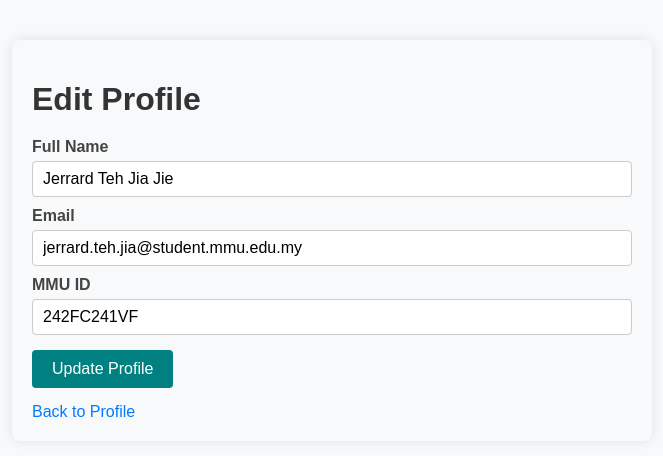
After one commit to jerrardteh/MMU-TutorFinder, a Flask app: page /studentprofile/studentprofile/edit in a window 1280 px wide. The commit adds this page. Shown: the top 456 px of the page, without its empty margins (308-971 px from the left). Run offline with Flask 3, Linux system fonts and the light colour scheme; a user stored in the database is signed in; data comes from the database, SQL or seed files in the repository; both versions use the stored data as it was after the commit.

Commit message:
do the studentprofile and also do the function to edit the studentprofile like change email name id

```diff
--- a/flaskregister.py
+++ b/flaskregister.py
@@ -1,6 +1,11 @@
-from flask import Flask, request, url_for, redirect, render_template, flash, Blueprint
+from flask import Flask, request, url_for, redirect, render_template, flash, Blueprint, config
 import sqlite3
 import hashlib
+import os
+from werkzeug.utils import secure_filename
+
+UPLOAD_FOLDER = 'static\profilepicture'
+ALLOWED_EXTENSIONS = {'png', 'jpg', 'jpeg', 'jfif', 'pjpeg', 'pjp', 'webp' }
 
 
 app = Blueprint('register', __name__)
@@ -9,6 +14,9 @@ app.secret_key = 'your_secret_key'
 def get_db_connection():
     conn = sqlite3.connect('users.db', check_same_thread=False)
     return conn, conn.cursor()
+
+def allowed_file(filename):
+    return '.' in filename and filename.rsplit('.', 1)[1].lower() in ALLOWED_EXTENSIONS
 
 @app.route('/')
 def html():
@@ -57,13 +65,28 @@ def register():
             return redirect(url_for('register.html'))
 
         role = request.form['role']
+        picture = request.files['profilepic']
+        print(allowed_file(picture.filename))
+        newfilename = ""
+        if picture.filename == "":
+            newfilename = 'default.jpg'
+        elif allowed_file(picture.filename) == False and newfilename != 'default.jpg':
+            flash ("Invalid File Type!")
+            return redirect(url_for('register.html'))
+        elif picture and allowed_file(picture.filename):
+            filename = secure_filename(picture.filename)
+            splitfilename = filename.split(".")
+            fileextension = splitfilename[-1]
+            newfilename = user + "." + fileextension
+            picture.save(os.path.join(UPLOAD_FOLDER, newfilename))
+
         bio = request.form['bio']
         subjects = request.form['subject']
 
         conn, cursor = get_db_connection()
 
-        cursor.execute('''INSERT INTO Users (full_name, username, password_hash, mmuid, email, role, bio, subjects) VALUES (?, ?, ?, ?, ?, ?, ?, ?)''',
-                    (fullName, user, hashPassword, mmuid, email, role, bio, subjects)
+        cursor.execute('''INSERT INTO Users (full_name, username, password_hash, mmuid, email, role, bio, subjects, profilepicture) VALUES (?, ?, ?, ?, ?, ?, ?, ?, ?)''',
+                    (fullName, user, hashPassword, mmuid, email, role, bio, subjects, newfilename)
                     )
 
         conn.commit()
--- a/main.py
+++ b/main.py
@@ -1,7 +1,8 @@
-from flask import Flask, render_template, redirect, url_for
+from flask import Flask, redirect, url_for
 from flasklogin import app as login_bp
 from flaskregister import app as register_bp
 from testingweb.testingweb import app as studentview_bp
+from studentprofile import studentprofile_bp
 from booklesson import app as booklesson_bp
 from tutorview import tutorview
 from chat import chat_bp
@@ -9,18 +10,16 @@ from addtime import app as addtime_bp
 from dropclasses import app as dropclasses_bp
 from adminview import app as adminview_bp
 
-# Initialize the Flask app
 app = Flask(__name__)
 app.secret_key = 'your_secret_key'
 
-# Define the main route
 @app.route('/')
 def appfunc():
     return redirect(url_for('login.html'))
 
-# Register Blueprints
+app.register_blueprint(studentprofile_bp, url_prefix='/studentprofile')
+app.register_blueprint(studentview_bp, url_prefix='/studentview')
 app.register_blueprint(login_bp, url_prefix='/login')
-app.register_blueprint(studentview_bp, url_prefix='/studentview')
 app.register_blueprint(register_bp, url_prefix='/register')
 app.register_blueprint(booklesson_bp, url_prefix='/booklesson')
 app.register_blueprint(tutorview, url_prefix='/tutorview')
--- /dev/null
+++ b/studentprofile.py
@@ -0,0 +1,73 @@
+from flask import Blueprint, render_template, session, g, redirect, request, flash, url_for
+import sqlite3
+
+studentprofile_bp = Blueprint('studentprofile', __name__)
+DATABASE = 'users.db'
+
+def get_db():
+    if 'db' not in g:
+        g.db = sqlite3.connect(DATABASE)
+        g.db.row_factory = sqlite3.Row
+    return g.db
+
+@studentprofile_bp.teardown_app_request
+def close_db(exception):
+    db = g.pop('db', None)
+    if db:
+        db.close()
+
+@studentprofile_bp.route('/studentprofile')
+def student_profile():
+    if 'username' not in session:
+        return redirect('/flasklogin')
+
+    db = get_db()
+    user = db.execute(
+        "SELECT full_name, email, mmuid FROM Users WHERE username = ?",
+        (session['username'],)
+    ).fetchone()
+
+    if not user:
+        return "User not found", 404
+
+    return render_template('studentprofile.html', user=user)
+
+@studentprofile_bp.route('/studentprofile/edit', methods=['GET', 'POST'])
+def edit_student_profile():
+    if 'username' not in session:
+        return redirect('/flasklogin')
+
+    db = get_db()
+    user = db.execute(
+        "SELECT full_name, email, mmuid FROM Users WHERE username = ?",
+        (session['username'],)
+    ).fetchone()
+
+    if request.method == 'POST':
+        full_name = request.form.get('full_name').strip()
+        email = request.form.get('email').strip()
+        mmuid = request.form.get('mmuid').strip()
+
+        if not full_name or not email or not mmuid:
+            flash('Please fill in all fields.', 'error')
+            return render_template('studentprofile_edit.html', user=user)
+
+        if (full_name == user['full_name'] and
+            email == user['email'] and
+            mmuid == user['mmuid']):
+            flash('No changes detected. Please modify at least one field.', 'error')
+            return render_template('studentprofile_edit.html', user=user)
+
+        try:
+            db.execute(
+                "UPDATE Users SET full_name = ?, email = ?, mmuid = ? WHERE username = ?",
+                (full_name, email, mmuid, session['username'])
+            )
+            db.commit()
+            flash('Profile updated successfully!', 'success')
+            return redirect(url_for('studentprofile.student_profile'))
+        except Exception as e:
+            flash('Update failed: ' + str(e), 'error')
+            return render_template('studentprofile_edit.html', user=user)
+
+    return render_template('studentprofile_edit.html', user=user)
--- /dev/null
+++ b/templates/studentprofile_edit.html
@@ -0,0 +1,100 @@
+<!DOCTYPE html>
+<html>
+<head>
+    <title>Edit Student Profile</title>
+    <style>
+        body {
+            font-family: Arial, sans-serif;
+            max-width: 600px;
+            margin: 40px auto;
+            padding: 20px;
+            background: #f8f9fa;
+            border-radius: 8px;
+            box-shadow: 0 0 12px rgba(0,0,0,0.1);
+        }
+        h1 {
+            color: #333;
+            margin-bottom: 20px;
+        }
+        label {
+            display: block;
+            margin: 10px 0 5px;
+            font-weight: bold;
+            color: #444;
+        }
+        input[type="text"], input[type="email"] {
+            width: 100%;
+            padding: 8px 10px;
+            font-size: 1em;
+            border-radius: 4px;
+            border: 1px solid #ccc;
+            box-sizing: border-box;
+        }
+        button {
+            margin-top: 15px;
+            padding: 10px 20px;
+            font-size: 1em;
+            background-color: teal;
+            color: white;
+            border: none;
+            border-radius: 4px;
+            cursor: pointer;
+        }
+        button:hover {
+            background-color: #005f5f;
+        }
+        ul.flash-messages {
+            list-style-type: none;
+            padding: 0;
+            margin-bottom: 15px;
+        }
+        ul.flash-messages li {
+            margin-bottom: 10px;
+            font-weight: bold;
+        }
+        ul.flash-messages li.success {
+            color: teal;
+        }
+        ul.flash-messages li.error {
+            color: red;
+        }
+        a.back-link {
+            display: inline-block;
+            margin-top: 15px;
+            color: #007bff;
+            text-decoration: none;
+        }
+        a.back-link:hover {
+            text-decoration: underline;
+        }
+    </style>
+</head>
+<body>
+    <h1>Edit Profile</h1>
+
+    {% with messages = get_flashed_messages(with_categories=true) %}
+      {% if messages %}
+        <ul class="flash-messages">
+          {% for category, message in messages %}
+            <li class="{{ category }}">{{ message }}</li>
+          {% endfor %}
+        </ul>
+      {% endif %}
+    {% endwith %}
+
+    <form method="POST" action="{{ url_for('studentprofile.edit_student_profile') }}">
+        <label for="full_name">Full Name</label>
+        <input type="text" name="full_name" id="full_name" value="{{ user.full_name }}" required>
+
+        <label for="email">Email</label>
+        <input type="email" name="email" id="email" value="{{ user.email }}" required>
+
+        <label for="mmuid">MMU ID</label>
+        <input type="text" name="mmuid" id="mmuid" value="{{ user.mmuid }}" required>
+
+        <button type="submit">Update Profile</button>
+    </form>
+
+    <a href="{{ url_for('studentprofile.student_profile') }}" class="back-link">Back to Profile</a>
+</body>
+</html>
--- a/testingweb/templates/testingweb.html
+++ b/testingweb/templates/testingweb.html
@@ -36,6 +36,7 @@
         <button id="viewclass">View Classes</button>
       </a>
       </div>
+      <a href="/studentprofile/studentprofile">studentprofile</a>
       <a href="http://localhost:5000/login" class="home-icon">
       <i class="fas fa-home"></i>
     </a>
```
Also changed, not shown: templates/flaskregister.html (+6 -1 lines), templates/studentprofile.html (added, +71 -0 lines), users.db.
